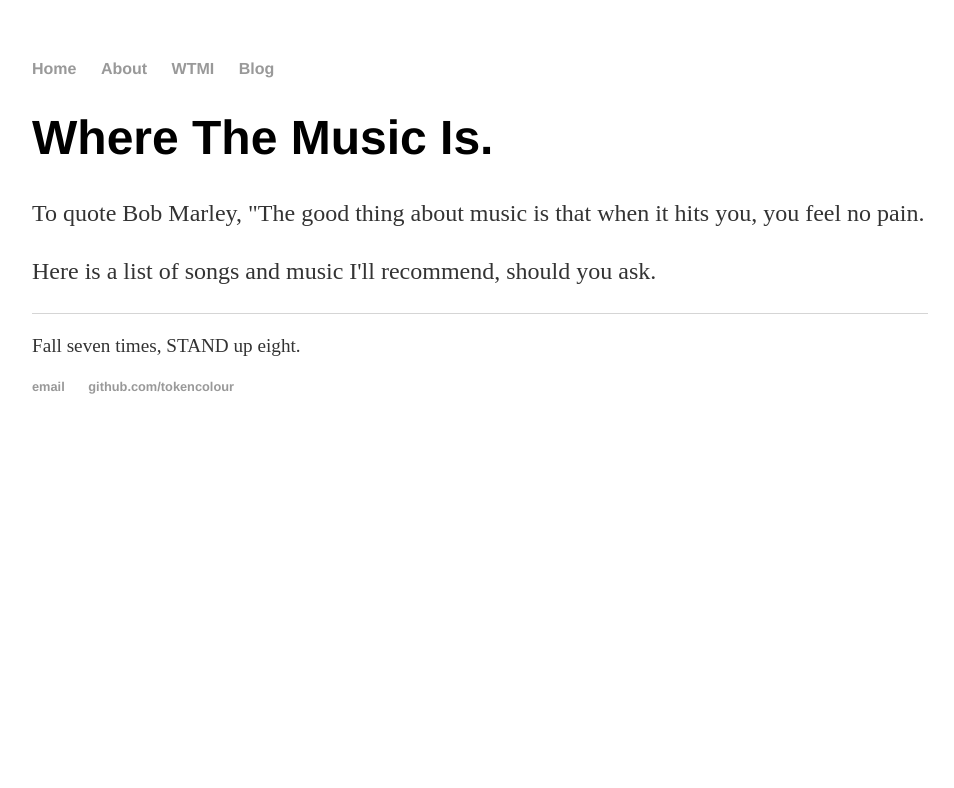
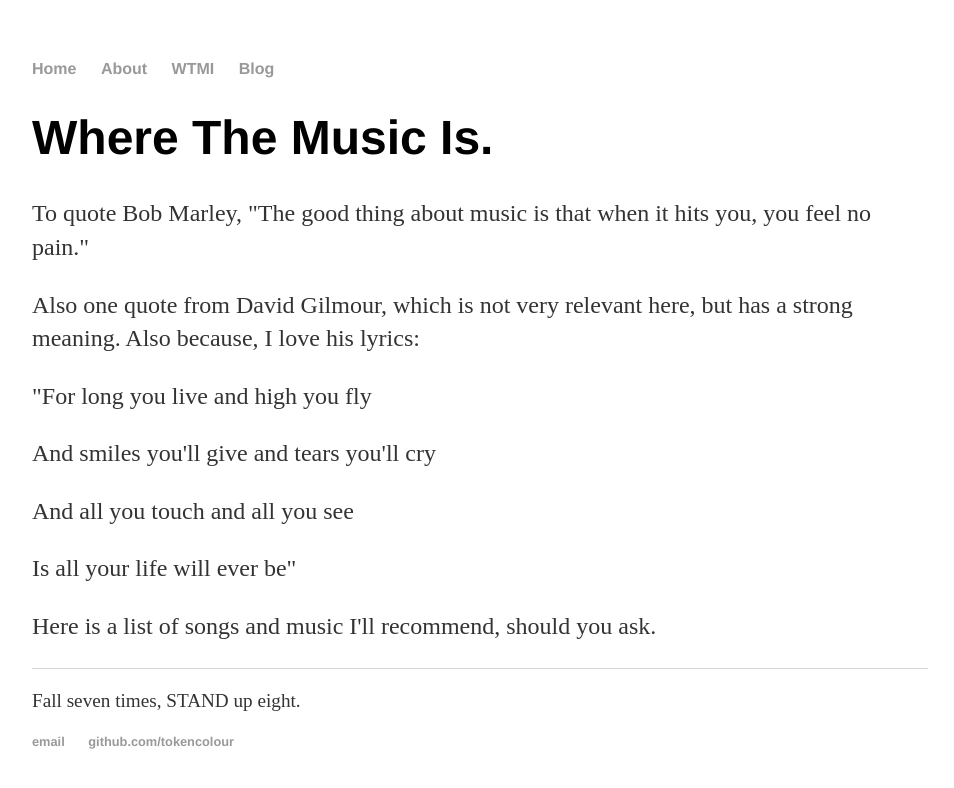
Before and after one commit to tokencolour/tokencolour.github.io, a Jekyll site: the page built from wtmi/index.html, in a window 1280 px wide. Shown: the top 788 px of the page, without its empty margins (160-1114 px from the left). Built offline with Jekyll 4.4.1, drawn with Linux system fonts in a browser that asks for light colours.

Commit message:
added wtmi

```diff
--- a/wtmi/index.html
+++ b/wtmi/index.html
@@ -4,7 +4,12 @@ title: Where The Music Is.
 ---
 <div class="blurb">
 	<h1>Where The Music Is.</h1>
-	<p> To quote Bob Marley, "The good thing about music is that when it hits you, you feel no pain. </p>
+	<p> To quote Bob Marley, "The good thing about music is that when it hits you, you feel no pain." </p>
+	<p> Also one quote from David Gilmour, which is not very relevant here, but has a strong meaning. Also because, I love his lyrics:
+	<p> "For long you live and high you fly</p>
+	<p> And smiles you'll give and tears you'll cry</p>
+	<p> And all you touch and all you see</p>
+	<p> Is all your life will ever be"</p>
 	<p> Here is a list of songs and music I'll recommend, should you ask. </p>
 	<p>  </p>
 
```
